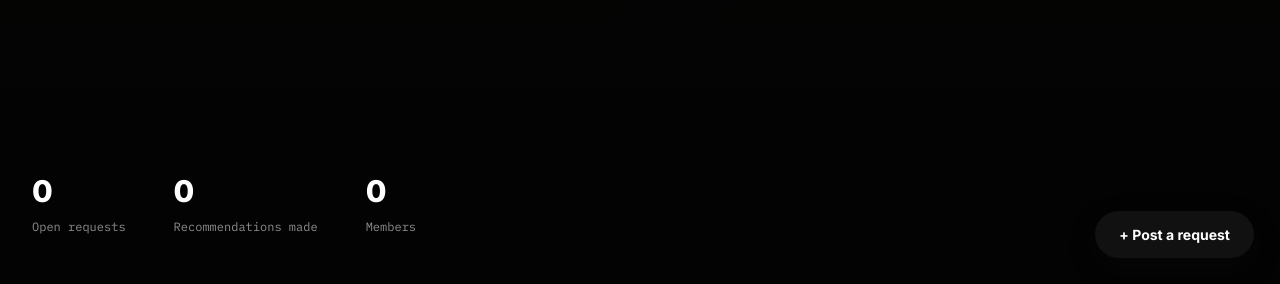
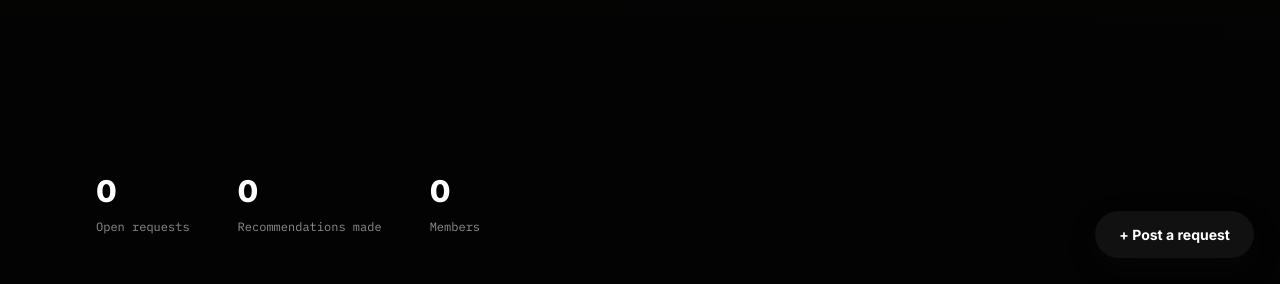
Before and after one commit to gladriels/esven, a website: page index.html in a window 1280 px wide. Shown: the part 516-800 px from the top of the page. Drawn offline with nearby package versions, Linux system fonts and the light colour scheme; no server answers.

Commit message:
Shift landing hero content right on desktop

```diff
--- a/css/style.css
+++ b/css/style.css
@@ -1000,6 +1000,16 @@ textarea { resize: vertical; min-height: 70px; }
   gap: 48px;
   flex-wrap: wrap;
   padding: 0 32px 48px;
+}
+
+/* Shift the landing hero opening content slightly right on larger screens */
+@media (min-width: 601px) {
+  .hero-content {
+    padding-left: 96px;
+  }
+  .hero-stats {
+    padding-left: 96px;
+  }
 }
 
 .stat {
```
